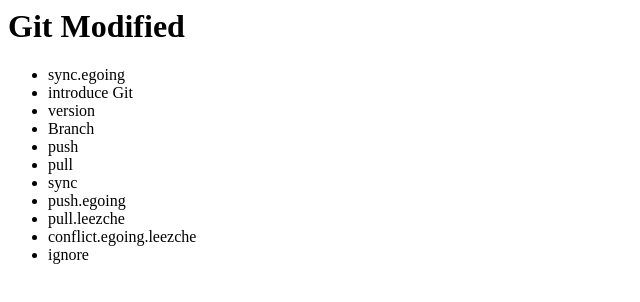
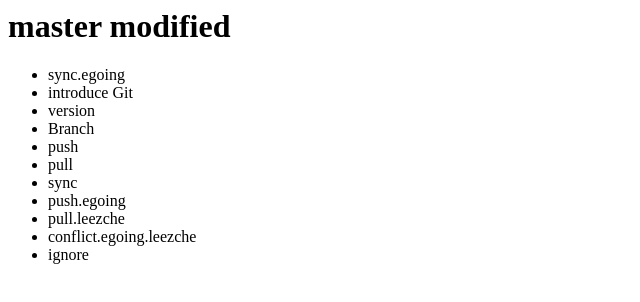
Before and after one commit to eyenh/eyedea_nhlee, a plain HTML site: page index.html in a window 1280 px wide. Shown: the whole page, without its empty margins (0-640 px from the left). Drawn offline with Linux system fonts and the light colour scheme.

Commit message:
master branch modified

```diff
--- a/index.html
+++ b/index.html
@@ -5,7 +5,7 @@
     </head>
     <body>
         <header>
-            <h1>Git Modified</h1>
+            <h1>master modified</h1>
         </header>
         <ul>
             <li>sync.egoing</li>
```
